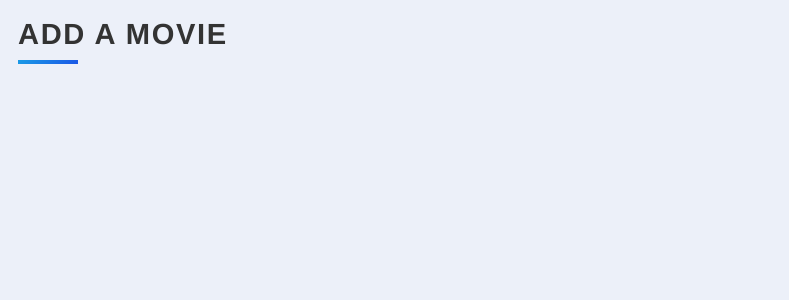
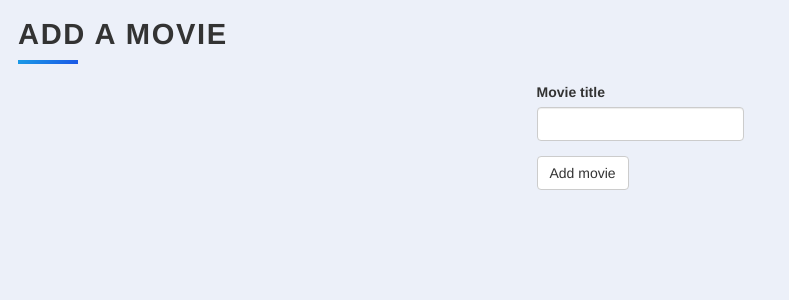
Before and after one commit to bethpritchard/100DaysOfCodeBootcamp, a Flask app: page /add in a window 1280 px wide. Shown: the top 300 px of the page, without its empty margins (0-789 px from the left). Run offline with Flask 2, Linux system fonts and the light colour scheme; some libraries are stand-ins or nearby versions.

Commit message:
Update add.html

```diff
--- a/Day64/templates/add.html
+++ b/Day64/templates/add.html
@@ -1,4 +1,5 @@
 {% extends 'bootstrap/base.html' %}
+{% import "bootstrap/wtf.html" as wtf %}
 
 {% block styles %}
   {{ super() }}
@@ -9,8 +10,21 @@
 
 {% block title %}Add Movie{% endblock %}
 
+
+
 {% block content %}
+
 <div class="content">
     <h1 class="heading">Add a Movie</h1>
+
+
+  {{ wtf.quick_form(form) }}
+
+
 </div>
+
+  {% if valid == False: %}
+
+  <p>Please enter valid film title</p>
+  {% endif %}
 {% endblock %}
```
